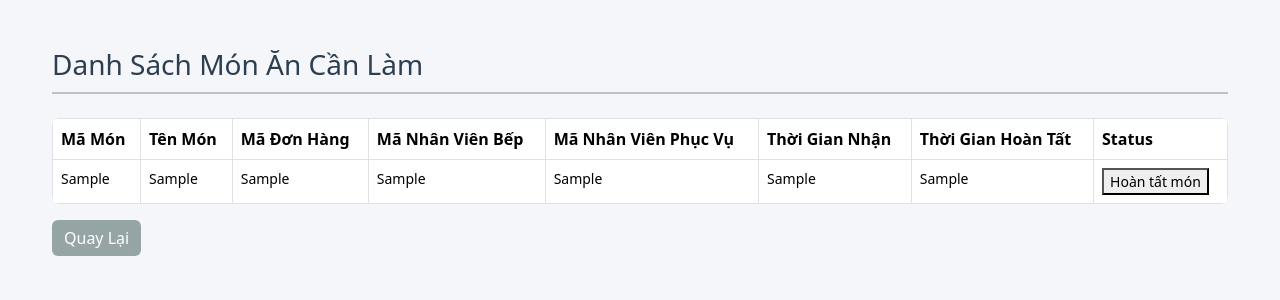
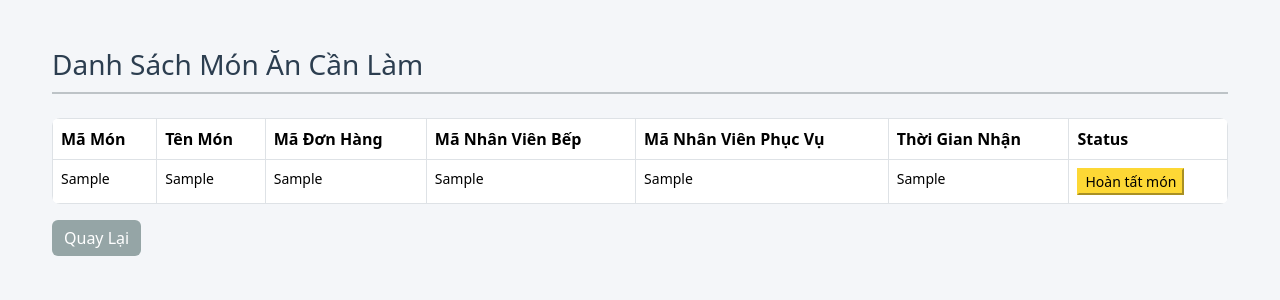
Before and after one commit to tien0246/PizzaStore, a PHP site: template app/Views/kitchen_view.php in a window 1280 px wide. Shown: the top 300 px of the page. Run offline with PHP 8.4, Linux system fonts and the light colour scheme; the template is opened without the code that fills it: most values are stand-ins (such as "Sample title", 1, 10 or a date in 2020).

Commit message:
update kitchen

```diff
--- a/app/Views/css/kitchen_view.css
+++ b/app/Views/css/kitchen_view.css
@@ -6,7 +6,6 @@ body {
   max-width: 1200px;
   margin: auto;
 }
-
 h2 {
   color: #2c3e50;
   margin-bottom: 30px;
@@ -32,7 +31,6 @@ h2 {
   color: #0c5460;
   border-color: #bee5eb;
 }
-
 
 table {
   background-color: #ffffff;
@@ -93,7 +91,8 @@ table tbody tr:hover {
     font-size: 24px;
   }
 
-    table thead th, table tbody td {
+  table thead th,
+  table tbody td {
     font-size: 12px;
     padding: 8px;
   }
--- a/app/Views/kitchen_view.php
+++ b/app/Views/kitchen_view.php
@@ -41,7 +41,6 @@
                         <th>Mã Nhân Viên Bếp</th>
                         <th>Mã Nhân Viên Phục Vụ</th>
                         <th>Thời Gian Nhận</th>
-                        <th>Thời Gian Hoàn Tất</th>
                         <th>Status</th>
                     </tr>
                 </thead>
@@ -54,7 +53,6 @@
                             <td><?= htmlspecialchars($dish['MaNVBep']) ?></td>
                             <td><?= htmlspecialchars($dish['MaNVPhucVu']) ?></td>
                             <td><?= htmlspecialchars($dish['ThoiGianNhan']) ?></td>
-                            <td><?= htmlspecialchars($dish['ThoiGianHoanTat']) ?></td>
                             <td>
                                 <?php if ($dish['Status'] === 'Hoàn thành'): ?>
                                     <?= htmlspecialchars($dish['Status']) ?>
@@ -62,7 +60,7 @@
                                     <form method="post" action="index.php?controller=kitchen&action=updateStatus" style="display:inline;">
                                         <input type="hidden" name="MaMon" value="<?= htmlspecialchars($dish['MaMon']) ?>">
                                         <input type="hidden" name="MaDH" value="<?= htmlspecialchars($dish['MaDH']) ?>">
-                                        <button type="submit">Hoàn tất món</button>
+                                        <button class="btn-primary" type="submit">Hoàn tất món</button>
                                     </form>
                                 <?php endif; ?>
                             </td>
--- a/query/createtable.sql
+++ b/query/createtable.sql
@@ -1274,6 +1274,6 @@ CREATE PROCEDURE "UpdateStatusThucThi"(
 BEGIN
     UPDATE ThucThi
     SET
-        Status = 'Hoàn thành'
+        Status = 'Hoàn thành', ThoiGianHoanTat = CONVERT_TZ(NOW(), 'UTC', 'Asia/Ho_Chi_Minh')
     WHERE MaDH = p_MaDH AND MaMon = p_MaMon;
 END
```
Lines whose indentation alone changed are shown as unchanged.
